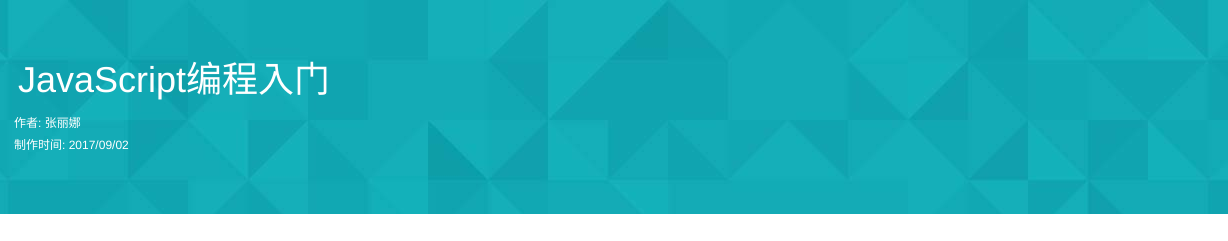
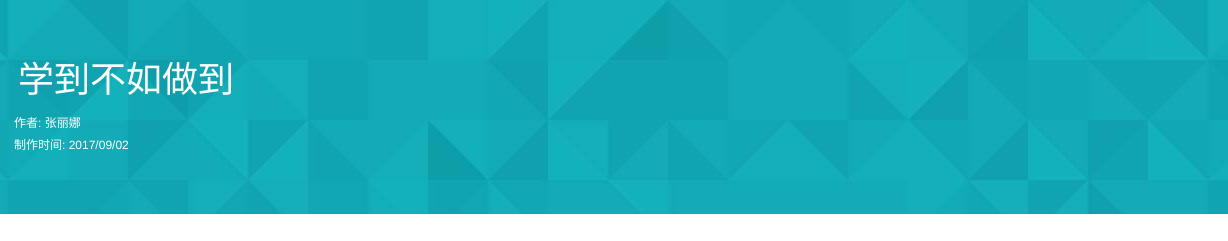
Before and after one commit to zhanglinalove/MyPage, a plain HTML site: page index.html in a window 1280 px wide. Shown: the top 241 px of the page, 52-1280 px from the left. Drawn offline with nearby package versions, Linux system fonts and the light colour scheme.

Commit message:
this is my page

```diff
--- a/index.html
+++ b/index.html
@@ -3,7 +3,7 @@
 
 <head lang="en">
   <meta charset="UTF-8">
-  <title>新生大学</title>
+  <title>张丽娜个人BLOG</title>
   <meta name="viewport" content="width=device-width, initial-scale=1, maximum-scale=1, user-scalable=no">
   <link rel="stylesheet" href="https://cdn.bootcss.com/bootstrap/3.3.7/css/bootstrap.min.css" integrity="sha384-BVYiiSIFeK1dGmJRAkycuHAHRg32OmUcww7on3RYdg4Va+PmSTsz/K68vbdEjh4u" crossorigin="anonymous">
   <link rel="stylesheet" href="./public/style.css">
@@ -21,7 +21,7 @@
   <div id="app">
     <div class="main-header">
       <div class="container">
-        <h1>JavaScript编程入门</h1>
+        <h1>学到不如做到</h1>
       </div>
       <div>
           <img class="avatar" src="https://ws2.sinaimg.cn/large/006tNc79gy1fi8o1ri2hcj30hs0hsmy8.jpg">
```
